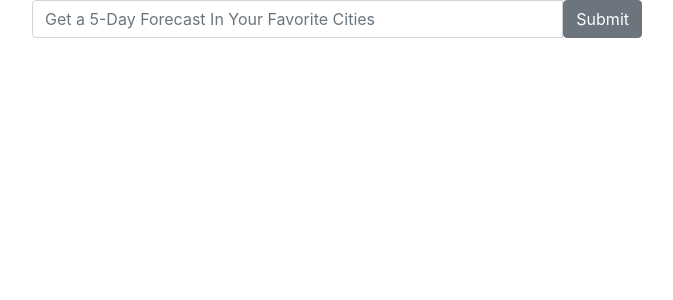
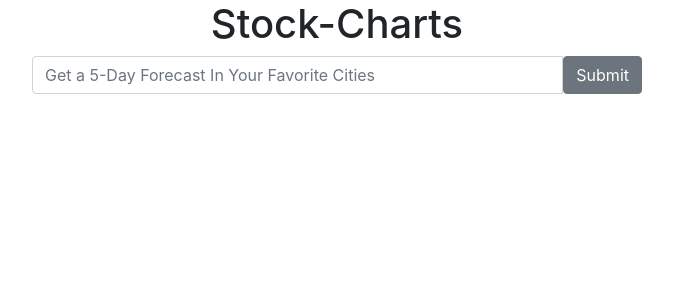
Before and after one commit to FritzTheDev/Stock-Charter, a React (Create React App) app: page / in a window 1280 px wide. Shown: the top 300 px of the page, without its empty margins (303-976 px from the left). Built offline with nearby package versions, Linux system fonts and the light colour scheme.

Commit message:
Added header text to App.js

```diff
--- a/src/components/App.js
+++ b/src/components/App.js
@@ -7,6 +7,7 @@ class App extends Component {
       <div className="container-fluid">
         <div className="row">
           <div className="col-md-6 offset-md-3">
+            <h1 className="text-center">Stock-Charts</h1>
             <SearchBar/>
           </div>
         </div>
```
